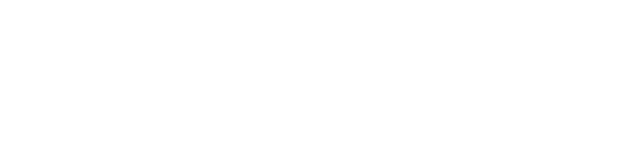
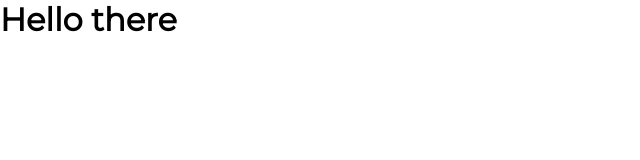
Before and after one commit to JawidA/Infinity-Scroll-js2, a plain HTML site: page index.html in a window 1280 px wide. Shown: the whole page, without its empty margins (0-640 px from the left). Drawn offline with Linux system fonts and the light colour scheme.

Commit message:
working on it

```diff
--- a/app.js
+++ b/app.js
@@ -0,0 +1 @@
+console.log('hello there, the app.js file is working if you see this in your conole')
--- a/index.html
+++ b/index.html
@@ -4,11 +4,12 @@
     <meta charset="UTF-8">
     <meta name="viewport" content="width=device-width, initial-scale=1.0">
     <title>Infinity Scroll</title>
+    <link rel="icon" type="image/x-icon" href="favicon.ico">
     <link rel="stylesheet" href="style.css">
     <script src="app.js" defer></script>
 </head>
 <body>
-
+    <h1>Hello there</h1>
 
 </body>
 </html>
--- a/style.css
+++ b/style.css
@@ -0,0 +1,9 @@
+@import url('https://fonts.googleapis.com/css2?family=Montserrat:display=swap');
+
+* {
+    margin: 0;
+    padding: 0;
+    box-sizing: border-box;
+    font-family: 'Montserrat', sans-serif;
+
+}
```
Also changed, not shown: favicon.ico (added).
